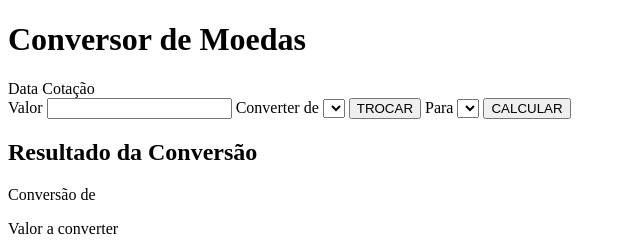
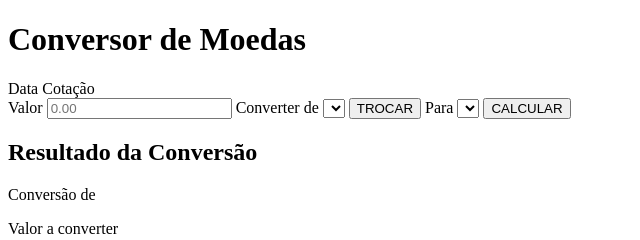
Before and after one commit to Ayalos2/ProjetoWeb, a plain HTML site: page main.html in a window 1280 px wide. Shown: the full height of the page, 0-640 px from the left. Drawn offline with Linux system fonts and the light colour scheme; no server answers.

Commit message:
Update main.html
Ajustado para aceitar somente numero em input valor

```diff
--- a/main.html
+++ b/main.html
@@ -14,7 +14,7 @@
         <br>
 
         <label for="valor">Valor</label>
-        <input type="text" id="valor" name="valor">
+        <input type="number" id="valor" name="valor" placeholder="0.00" inputmode="numeric" pattern="\(\d{2}\)\d{5}-\d{4}">
 
         <label for="cmoeda">Converter de</label>
         <Select id="cmoeda" name="cmoeda"> </Select>
```
